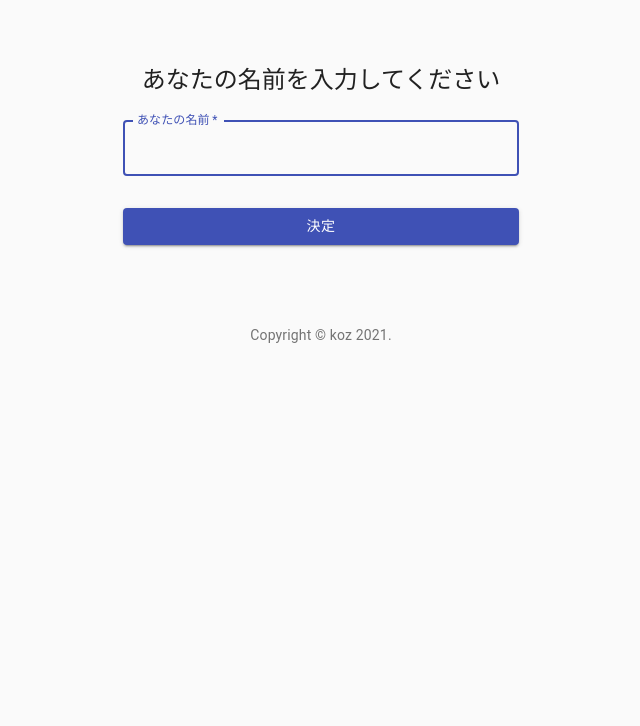
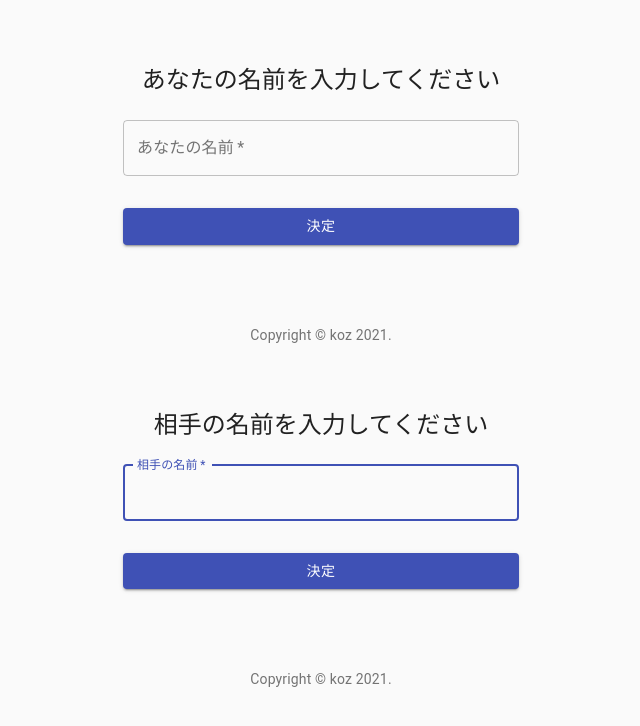
Before and after one commit to kozzzz-07/study-webrtc-with-react-in-js, a React (Create React App) app: page / in a window 1280 px wide. Shown: the top 726 px of the page, without its empty margins (319-959 px from the left). Built offline with nearby package versions, Linux system fonts and the light colour scheme; no server answers.

Commit message:
create signin page for remotePeerName

```diff
--- a/src/components/App.js
+++ b/src/components/App.js
@@ -1,4 +1,4 @@
-import React from "react";
+import React, { useState } from "react";
 
 import InputFormLocal from "./InputFormLocal";
 import InputFormRemote from "./InputFormRemote";
@@ -16,10 +16,19 @@
 getMedia();
 
 const App = () => {
+  const [localPeerName, setLocalPeerName] = useState("");
+  const [remotePeerName, setRemotePeerName] = useState("");
+
   return (
     <>
-      <InputFormLocal />
-      <InputFormRemote />
+      <InputFormLocal
+        localPeerName={localPeerName}
+        setLocalPeerName={setLocalPeerName}
+      />
+      <InputFormRemote
+        remotePeerName={remotePeerName}
+        setRemotePeerName={setRemotePeerName}
+      />
     </>
   );
 };
--- a/src/components/InputFormRemote.js
+++ b/src/components/InputFormRemote.js
@@ -1,14 +1,9 @@
 import React from "react";
-import Avatar from "@material-ui/core/Avatar";
 import Button from "@material-ui/core/Button";
 import CssBaseline from "@material-ui/core/CssBaseline";
 import TextField from "@material-ui/core/TextField";
-import FormControlLabel from "@material-ui/core/FormControlLabel";
-import Checkbox from "@material-ui/core/Checkbox";
 import Link from "@material-ui/core/Link";
-import Grid from "@material-ui/core/Grid";
 import Box from "@material-ui/core/Box";
-import LockOutlinedIcon from "@material-ui/icons/LockOutlined";
 import Typography from "@material-ui/core/Typography";
 import { makeStyles } from "@material-ui/core/styles";
 import Container from "@material-ui/core/Container";
@@ -47,68 +42,35 @@
 }));
 
 export default function SignIn() {
+  const label = "相手の名前";
   const classes = useStyles();
-
-  if (true) return <></>;
 
   return (
     <Container component="main" maxWidth="xs">
       <CssBaseline />
       <div className={classes.paper}>
-        <Avatar className={classes.avatar}>
-          <LockOutlinedIcon />
-        </Avatar>
         <Typography component="h1" variant="h5">
-          Sign in
+          {label}を入力してください
         </Typography>
         <form className={classes.form} noValidate>
           <TextField
+            autoFocus
+            fullWidth
+            label={label}
+            margin="normal"
+            name="name"
+            required
             variant="outlined"
-            margin="normal"
-            required
-            fullWidth
-            id="email"
-            label="Email Address"
-            name="email"
-            autoComplete="email"
-            autoFocus
-          />
-          <TextField
-            variant="outlined"
-            margin="normal"
-            required
-            fullWidth
-            name="password"
-            label="Password"
-            type="password"
-            id="password"
-            autoComplete="current-password"
-          />
-          <FormControlLabel
-            control={<Checkbox value="remember" color="primary" />}
-            label="Remember me"
           />
           <Button
+            className={classes.submit}
+            color="primary"
+            fullWidth
             type="submit"
-            fullWidth
             variant="contained"
-            color="primary"
-            className={classes.submit}
           >
-            Sign In
+            決定
           </Button>
-          <Grid container>
-            <Grid item xs>
-              <Link href="#" variant="body2">
-                Forgot password?
-              </Link>
-            </Grid>
-            <Grid item>
-              <Link href="#" variant="body2">
-                {"Don't have an account? Sign Up"}
-              </Link>
-            </Grid>
-          </Grid>
         </form>
       </div>
       <Box mt={8}>
```
